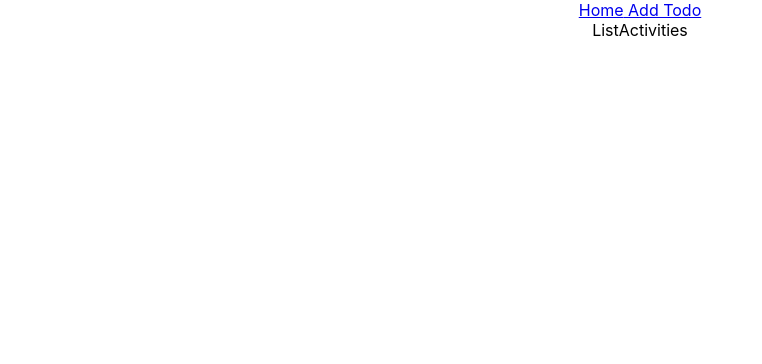
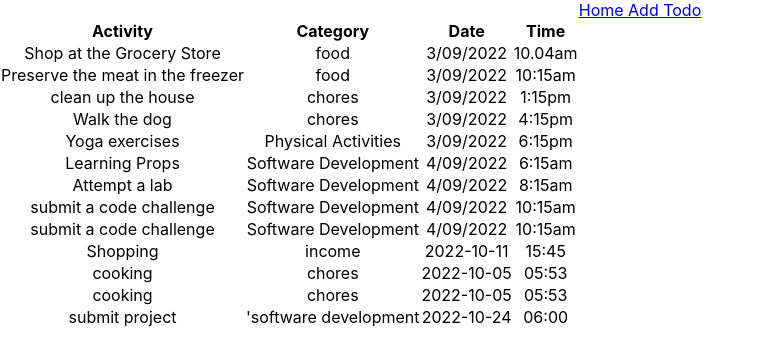
Before and after one commit to Muthoni1Ndehi/phase-2-final-project, a React (Create React App) app: page / in a window 1280 px wide. Shown: the top 364 px of the page, without its empty margins (0-762 px from the left). Built offline with nearby package versions, Linux system fonts and the light colour scheme; data requests are answered from the project's data file.

Commit message:
final commit

```diff
--- a/src/components/ListActivities.js
+++ b/src/components/ListActivities.js
@@ -1,8 +1,16 @@
 import React from 'react'
 
-function ListActivities() {
+function ListActivities({list}) {
   return (
-    <div>ListActivities</div>
+    <div>
+      <tr>
+      <th>Activity</th>
+      <th>Category</th>
+      <th>Date</th>
+      <th>Time</th>
+      </tr>
+      {list}
+    </div>
   )
 }
 
```
